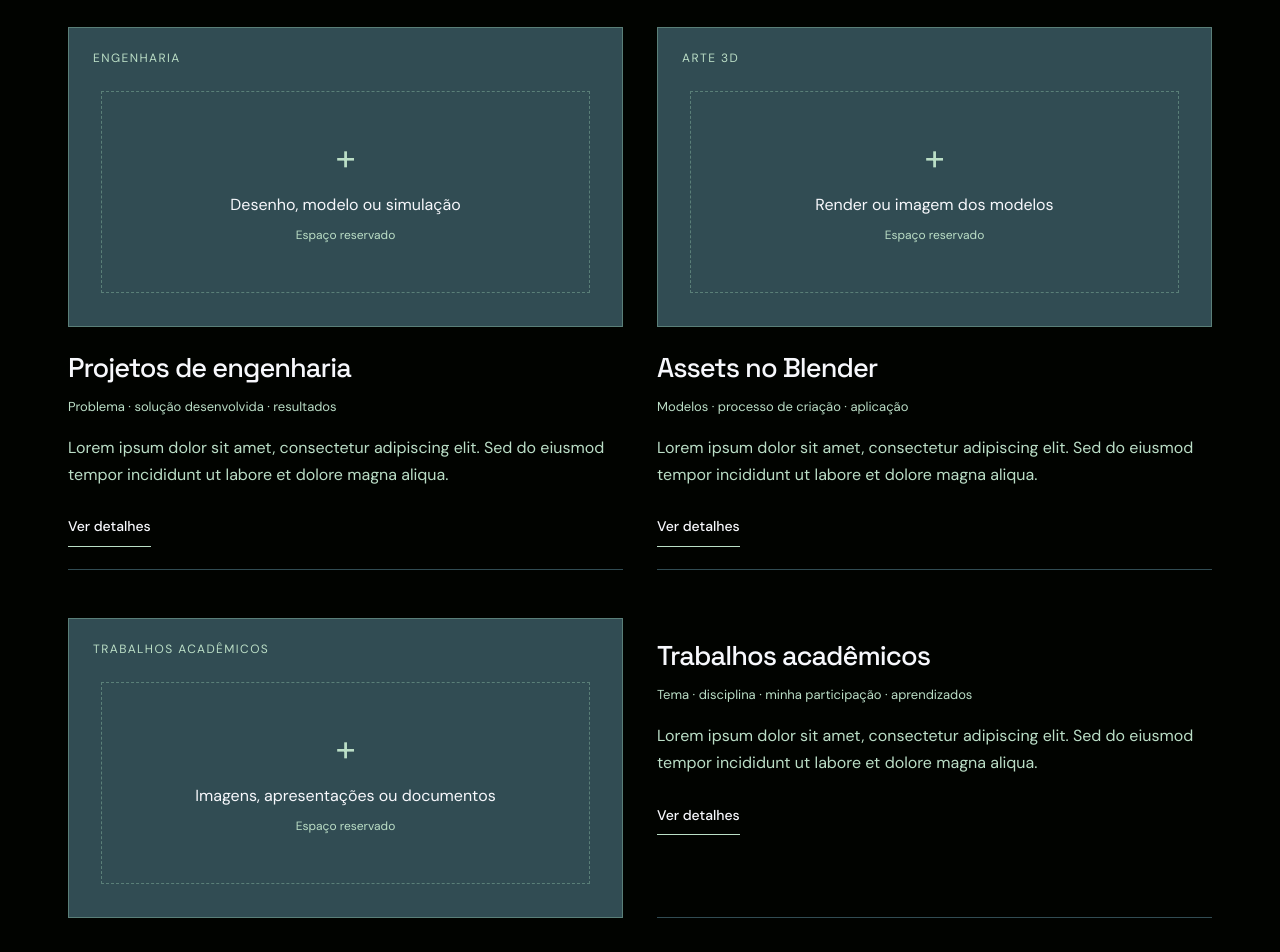
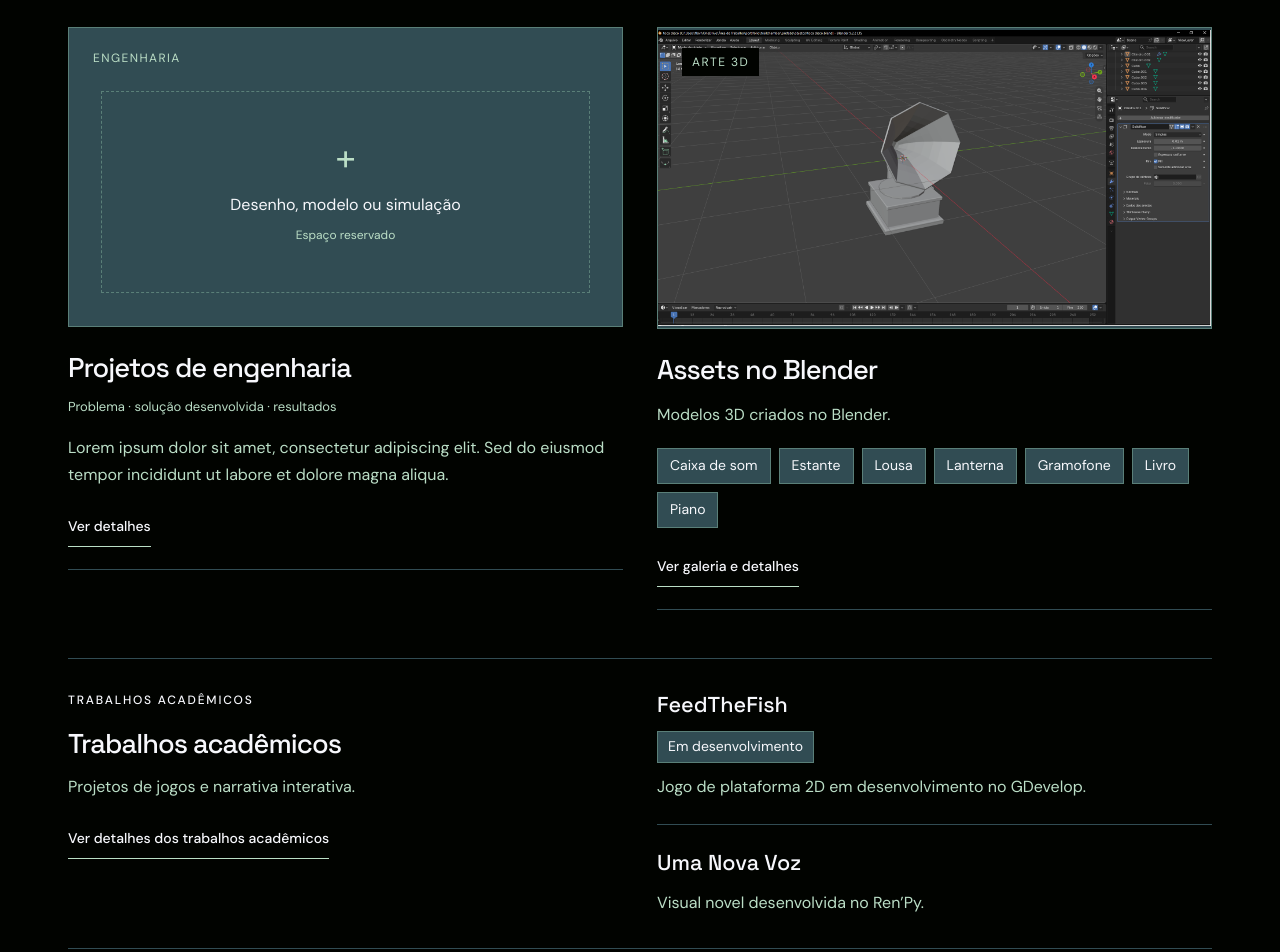
Before and after one commit to flvdrd14/flvdrd14.github.io, a plain HTML site: page index.html in a window 1280 px wide. Shown: the part 1620-2572 px from the top of the page. Drawn offline with Linux system fonts and the light colour scheme.

Commit message:
Adiciona galeria de assets do Blender e projetos acadêmicos

```diff
--- a/app.js
+++ b/app.js
@@ -32,22 +32,31 @@ const projects = {
     ], links: ['Documentação do projeto', 'Galeria de trabalhos']
   },
   academicos: {
-    name: 'Trabalhos acadêmicos', category: 'FORMAÇÃO E PESQUISA', media: 'Imagens, apresentações ou documentos dos trabalhos',
-    sections: [
-      ['Sobre os trabalhos', 'Tema, disciplina, instituição e período'],
-      ['Objetivos e desenvolvimento', 'Proposta, metodologia e etapas realizadas'],
-      ['Minha participação', 'Responsabilidades individuais e colaboração com a equipe'],
-      ['Resultados e aprendizados', 'Entregas, conclusões e conhecimentos desenvolvidos']
-    ], links: ['Documento do trabalho', 'Apresentação ou galeria']
+    name: 'Trabalhos acadêmicos', category: 'FORMAÇÃO E PESQUISA',
+    descriptionTitle: 'Sobre os trabalhos',
+    description: ['Projetos de jogos e narrativa interativa.'],
+    works: [
+      {
+        name: 'FeedTheFish',
+        status: 'Em desenvolvimento',
+        description: 'Jogo de plataforma 2D em desenvolvimento no GDevelop.'
+      },
+      {
+        name: 'Uma Nova Voz',
+        description: 'Visual novel desenvolvida no Ren’Py.'
+      }
+    ]
   },
   blender: {
-    name: 'Assets no Blender', category: 'ARTE 3D', media: 'Renders, detalhes da malha ou vídeo dos modelos',
-    sections: [
-      ['Sobre os assets', 'Nome, proposta e finalidade dos modelos'],
-      ['Processo de criação', 'Referências, modelagem e texturização'],
-      ['Ferramentas e características', 'Técnicas utilizadas e detalhes relevantes dos assets'],
-      ['Aplicação e aprendizados', 'Como os modelos são utilizados e o que aprendi']
-    ], links: ['Galeria dos assets', 'Vídeo de apresentação']
+    name: 'Assets no Blender', category: 'ARTE 3D',
+    descriptionTitle: 'Sobre os assets',
+    description: ['Modelos 3D criados no Blender.'],
+    assets: ['Caixa de som', 'Estante', 'Lousa', 'Lanterna', 'Gramofone', 'Livro', 'Piano'],
+    gallery: [
+      { src: 'assets/blender-gramofone-01.png', alt: 'Modelo 3D de um gramofone exibido no Blender.', caption: 'Gramofone — modelagem no Blender', width: 1912, height: 1024 },
+      { src: 'assets/blender-piano.png', alt: 'Modelo 3D de um piano em processo de modelagem no Blender.', caption: 'Piano — modelagem no Blender', width: 1920, height: 1080 },
+      { src: 'assets/blender-gramofone-02.png', alt: 'Outra captura do modelo 3D do gramofone na interface do Blender.', caption: 'Gramofone — visão da cena', width: 1920, height: 1080 }
+    ]
   }
 };
 const dialog = document.querySelector('#project-dialog');
@@ -58,12 +67,15 @@ document.querySelectorAll('[data-project]').forEach(button => {
     content.innerHTML = project.description ? `
       <span class="eyebrow">${project.category}</span>
       <h2 id="dialog-title">${project.name}</h2>
-      <img class="dialog-project-image" src="${project.image}" alt="${project.imageAlt}" width="315" height="250">
+      ${project.image ? `<img class="dialog-project-image" src="${project.image}" alt="${project.imageAlt}" width="315" height="250">` : ''}
       <section class="project-description">
-        <h3>Sobre o jogo</h3>
+        <h3>${project.descriptionTitle || 'Sobre o jogo'}</h3>
         ${project.description.map(paragraph => `<p>${paragraph}</p>`).join('')}
       </section>
-      <a class="button" href="${project.url}" target="_blank" rel="noopener noreferrer">Jogar no itch.io</a>
+      ${project.assets ? `<section><h3>Assets modelados</h3><ul class="asset-list">${project.assets.map(asset => `<li>${asset}</li>`).join('')}</ul></section>` : ''}
+      ${project.works ? `<div class="academic-projects academic-projects--dialog">${project.works.map(work => `<section><h3>${work.name}</h3>${work.status ? `<span class="project-status">${work.status}</span>` : ''}<p>${work.description}</p></section>`).join('')}</div>` : ''}
+      ${project.gallery ? `<section class="asset-gallery"><h3>Galeria</h3><p>Selecione uma imagem para ampliar.</p>${project.gallery.map(photo => `<figure><a href="${photo.src}" target="_blank" rel="noopener noreferrer" aria-label="Ampliar imagem: ${photo.caption}"><img src="${photo.src}" alt="${photo.alt}" width="${photo.width}" height="${photo.height}" loading="lazy"></a><figcaption>${photo.caption}</figcaption></figure>`).join('')}</section>` : ''}
+      ${project.url ? `<a class="button" href="${project.url}" target="_blank" rel="noopener noreferrer">Jogar no itch.io</a>` : ''}
     ` : `
       <span class="eyebrow">${project.category} / CONTEÚDO A PREENCHER</span>
       <h2 id="dialog-title">${project.name}</h2>
--- a/index.html
+++ b/index.html
@@ -66,19 +66,36 @@
           </button>
           <div class="card-body"><h3>Projetos de engenharia</h3><p class="content-hint">Problema · solução desenvolvida · resultados</p><p>Lorem ipsum dolor sit amet, consectetur adipiscing elit. Sed do eiusmod tempor incididunt ut labore et dolore magna aliqua.</p><button class="text-link" data-project="engenharia">Ver detalhes</button></div>
         </article>
-        <article class="project-card">
-          <button class="project-cover" data-project="blender" aria-label="Ver detalhes dos assets no Blender">
+        <article class="project-card" id="assets-blender">
+          <button class="project-cover project-cover--image" data-project="blender" aria-label="Ver detalhes dos assets no Blender">
             <span class="cover-category">ARTE 3D</span>
-            <span class="media-frame" aria-hidden="true"><span class="media-plus">+</span><span>Render ou imagem dos modelos</span><small>Espaço reservado</small></span>
+            <img src="assets/blender-gramofone-01.png" alt="Modelo 3D de um gramofone exibido no Blender." width="1912" height="1024" loading="lazy">
           </button>
-          <div class="card-body"><h3>Assets no Blender</h3><p class="content-hint">Modelos · processo de criação · aplicação</p><p>Lorem ipsum dolor sit amet, consectetur adipiscing elit. Sed do eiusmod tempor incididunt ut labore et dolore magna aliqua.</p><button class="text-link" data-project="blender">Ver detalhes</button></div>
+          <div class="card-body">
+            <h3>Assets no Blender</h3>
+            <p>Modelos 3D criados no Blender.</p>
+            <ul class="asset-list" aria-label="Assets modelados no Blender"><li>Caixa de som</li><li>Estante</li><li>Lousa</li><li>Lanterna</li><li>Gramofone</li><li>Livro</li><li>Piano</li></ul>
+            <button class="text-link" data-project="blender">Ver galeria e detalhes</button>
+          </div>
         </article>
-        <article class="project-card academic-card">
-          <button class="project-cover" data-project="academicos" aria-label="Ver detalhes dos trabalhos acadêmicos">
-            <span class="cover-category">TRABALHOS ACADÊMICOS</span>
-            <span class="media-frame" aria-hidden="true"><span class="media-plus">+</span><span>Imagens, apresentações ou documentos</span><small>Espaço reservado</small></span>
-          </button>
-          <div class="card-body"><h3>Trabalhos acadêmicos</h3><p class="content-hint">Tema · disciplina · minha participação · aprendizados</p><p>Lorem ipsum dolor sit amet, consectetur adipiscing elit. Sed do eiusmod tempor incididunt ut labore et dolore magna aliqua.</p><button class="text-link" data-project="academicos">Ver detalhes</button></div>
+        <article class="project-card academic-card" id="trabalhos-academicos">
+          <div class="academic-intro">
+            <p class="eyebrow">TRABALHOS ACADÊMICOS</p>
+            <h3>Trabalhos acadêmicos</h3>
+            <p>Projetos de jogos e narrativa interativa.</p>
+            <button class="text-link" data-project="academicos">Ver detalhes dos trabalhos acadêmicos</button>
+          </div>
+          <div class="academic-projects">
+            <article>
+              <h4>FeedTheFish</h4>
+              <span class="project-status">Em desenvolvimento</span>
+              <p>Jogo de plataforma 2D em desenvolvimento no GDevelop.</p>
+            </article>
+            <article>
+              <h4>Uma Nova Voz</h4>
+              <p>Visual novel desenvolvida no Ren’Py.</p>
+            </article>
+          </div>
         </article>
       </div>
     </section>
--- a/style.css
+++ b/style.css
@@ -170,3 +170,20 @@ dialog .content-hint { margin-top: -3px; }
 @media (max-width: 650px) {
   .project-cover--image img { height: 270px; }
 }
+
+/* Assets 3D e projetos acadêmicos. */
+.asset-list { display: flex; flex-wrap: wrap; gap: 8px; list-style: none; padding: 0; margin: 20px 0 0; }
+.asset-list li { background: var(--secondary); color: var(--text); border: 1px solid var(--panel-line); padding: 5px 12px; font-size: .875rem; }
+.academic-card { border-top: 1px solid var(--line); border-bottom: 1px solid var(--line); padding: 32px 0; align-items: start; }
+.academic-intro h3 { margin-top: 18px; }
+.academic-intro > p:not(.eyebrow), .academic-projects p { color: var(--muted); }
+.academic-projects > article + article, .academic-projects > section + section { border-top: 1px solid var(--line); margin-top: 24px; padding-top: 24px; }
+.academic-projects h4 { font: 500 1.35rem/1.3 var(--font-title); margin: 0 0 12px; }
+.project-status { display: inline-block; color: var(--text); background: var(--secondary); border: 1px solid var(--panel-line); font-size: .875rem; padding: 3px 10px; margin-bottom: 10px; }
+.asset-gallery figure { margin: 24px 0 0; }
+.asset-gallery a { display: block; cursor: zoom-in; }
+.asset-gallery img { display: block; width: 100%; height: auto; border: 1px solid var(--panel-line); }
+.asset-gallery figcaption { color: var(--muted); font-size: .875rem; padding-top: 8px; }
+@media (max-width: 650px) {
+  .academic-card { gap: 28px; }
+}
```
Also changed, not shown: assets/blender-gramofone-01.png (added), assets/blender-gramofone-02.png (added), assets/blender-piano.png (added).
